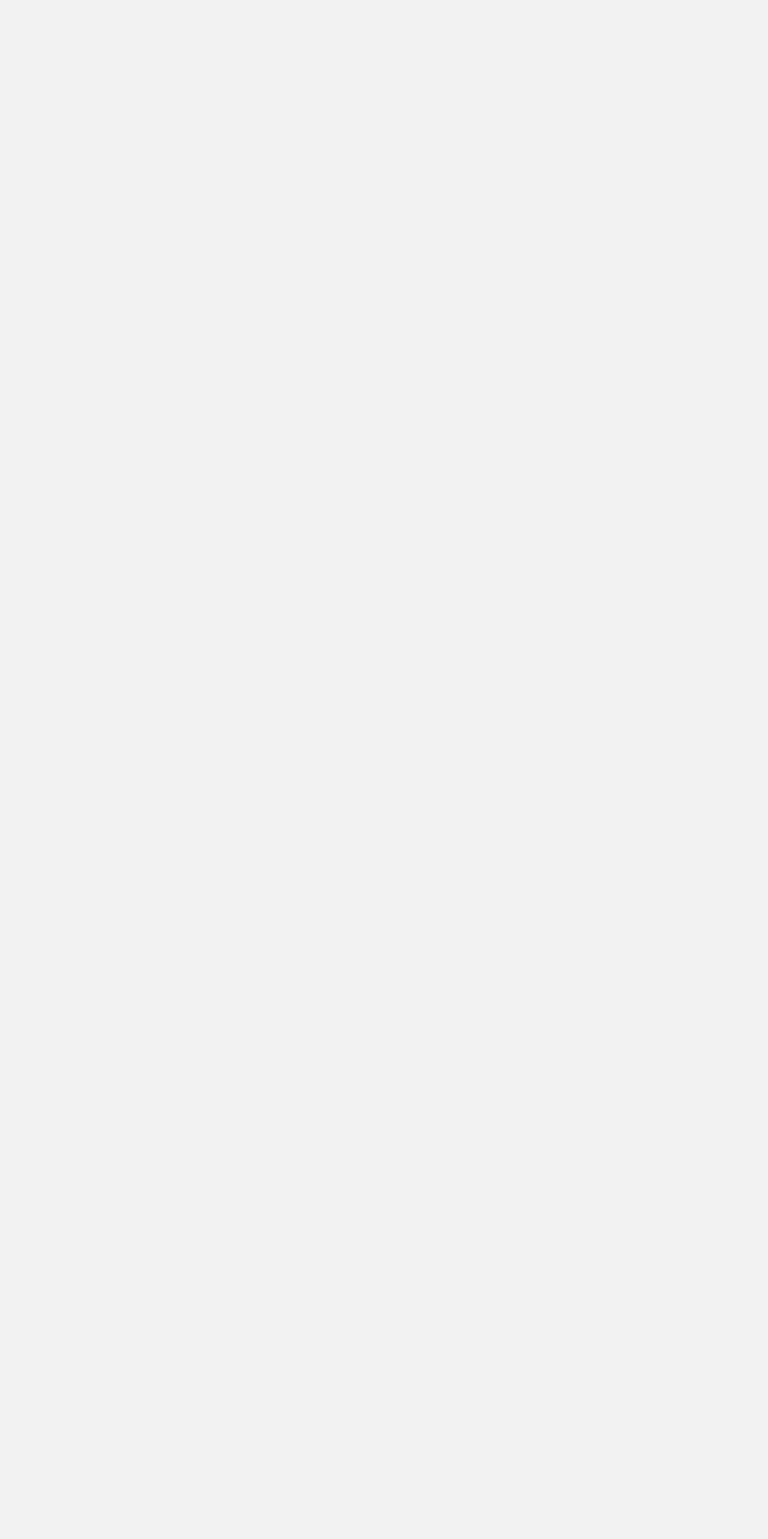
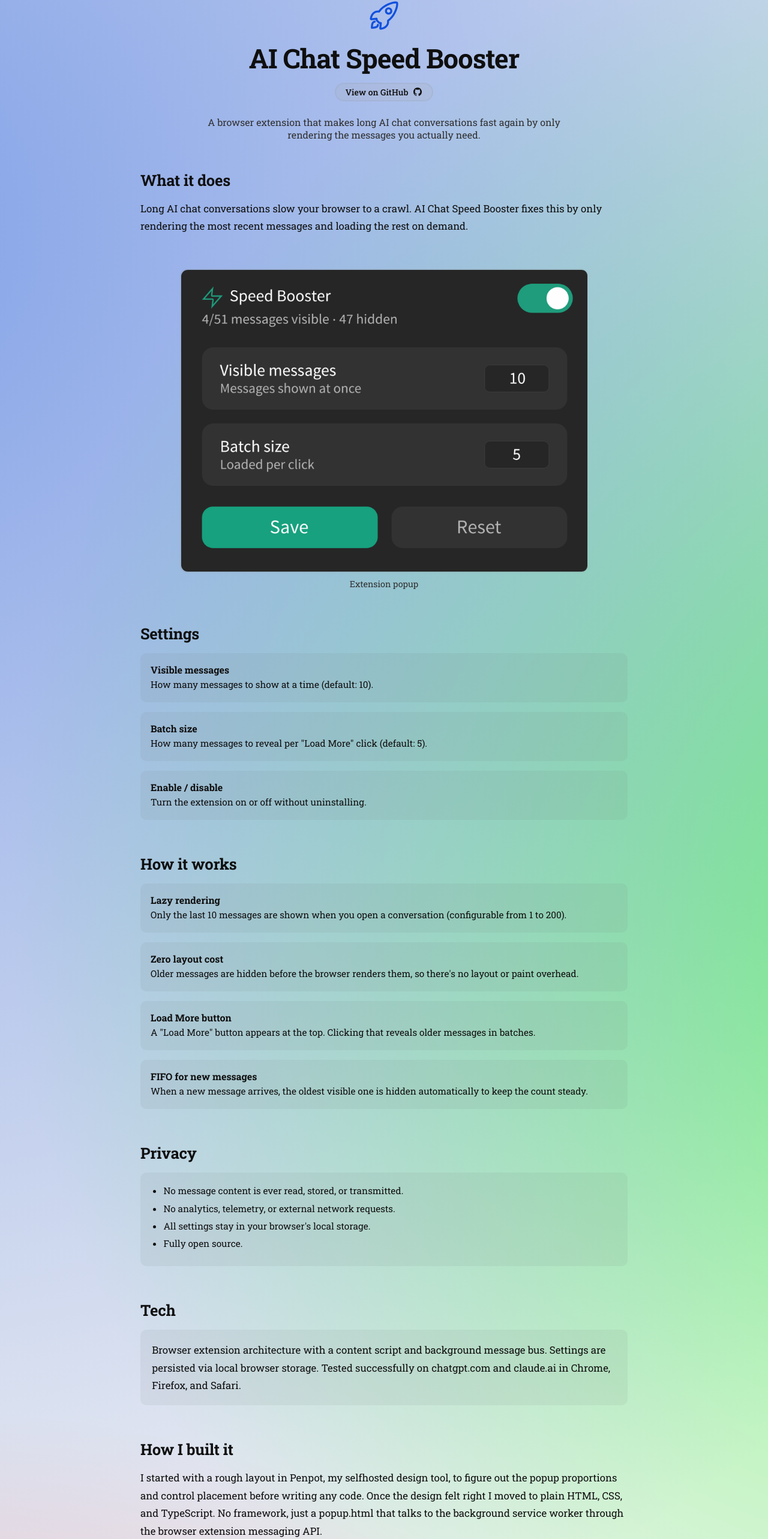
Before and after one commit to Noah4ever/noah4ever.github.io, a React (Vite) app: page /projects/ai-chat-speed-booster in a window 1280 px wide. Before the commit this address had no page. Shown: the part 159-2725 px from the top of the page at 60% size. Before the commit the page ends 800 px from the top, so only its background shows below. Built offline with nearby package versions, Linux system fonts and the light colour scheme; a web font is replaced by a local one.

Commit message:
refactor: rename to ai-chat-speed-booster

```diff
--- a/src/MainRouter.tsx
+++ b/src/MainRouter.tsx
@@ -4,7 +4,7 @@ import ProjectLayout from "./components/ProjectLayout";
 import Giftboard from "./pages/projects/Giftboard";
 import CustomPartyApp from "./pages/projects/CustomPartyApp";
 import Nolicom from "./pages/projects/Nolicom";
-import AIChatSpeedBoost from "./pages/projects/AIChatSpeedBoost";
+import AIChatSpeedBooster from "./pages/projects/AIChatSpeedBooster";
 
 export function MainRouter() {
   return (
@@ -15,7 +15,7 @@ export function MainRouter() {
           <Route path="giftboard" element={<Giftboard />} />
           <Route path="custom-party-app" element={<CustomPartyApp />} />
           <Route path="nolicom" element={<Nolicom />} />
-          <Route path="ai-chat-speed-boost" element={<AIChatSpeedBoost />} />
+          <Route path="ai-chat-speed-booster" element={<AIChatSpeedBooster />} />
         </Route>
       </Routes>
     </BrowserRouter>
--- a/src/locales/de/translation.json
+++ b/src/locales/de/translation.json
@@ -130,11 +130,11 @@
         "aria": "Retro ESP-NOW Desk Notifier Projektseite öffnen",
         "imageAlt": "Retro ESP-NOW Desk Notifier als montierter Prototyp"
       },
-      "aiChatSpeedBoost": {
-        "title": "AI Chat Speed Boost",
+      "aiChatSpeedBooster": {
+        "title": "AI Chat Speed Booster",
         "description": "Browser-Erweiterung, die lange KI-Chat-Unterhaltungen beschleunigt, indem Nachrichten lazy gerendert werden. Nur die letzten N Nachrichten werden angezeigt; ältere laden bei Bedarf.",
-        "aria": "AI Chat Speed Boost Projektseite öffnen",
-        "imageAlt": "AI Chat Speed Boost Popup-Screenshot"
+        "aria": "AI Chat Speed Booster Projektseite öffnen",
+        "imageAlt": "AI Chat Speed Booster Popup-Screenshot"
       }
     }
   },
@@ -368,14 +368,14 @@
       "brokenCaption": "Gebrochenes Gehäuse"
     }
   },
-  "aiChatSpeedBoost": {
+  "aiChatSpeedBooster": {
     "hero": {
-      "title": "AI Chat Speed Boost",
+      "title": "AI Chat Speed Booster",
       "tagline": "Eine Browser-Erweiterung, die lange KI-Chat-Unterhaltungen wieder schnell macht, indem nur die Nachrichten gerendert werden, die du gerade brauchst."
     },
     "sections": {
       "whatTitle": "Was es macht",
-      "whatText": "Lange KI-Chat-Unterhaltungen machen den Browser langsam. AI Chat Speed Boost behebt das, indem nur die neuesten Nachrichten gerendert werden und der Rest bei Bedarf geladen wird.",
+      "whatText": "Lange KI-Chat-Unterhaltungen machen den Browser langsam. AI Chat Speed Booster behebt das, indem nur die neuesten Nachrichten gerendert werden und der Rest bei Bedarf geladen wird.",
       "howTitle": "So funktioniert es",
       "settingsTitle": "Einstellungen",
       "privacyTitle": "Datenschutz",
@@ -412,7 +412,7 @@
       "text": "Browser-Extension-Architektur mit Content-Script und Background-Message-Bus. Einstellungen werden im lokalen Browser-Speicher gehalten. Erfolgreich getestet auf chatgpt.com und claude.ai in Chrome, Firefox und Safari."
     },
     "image": {
-      "alt": "AI Chat Speed Boost Erweiterungs-Popup",
+      "alt": "AI Chat Speed Booster Erweiterungs-Popup",
       "caption": "Erweiterungs-Popup"
     },
     "build": {
--- a/src/locales/en/translation.json
+++ b/src/locales/en/translation.json
@@ -130,11 +130,11 @@
         "aria": "Open ESP32 Retro Desk Notifier project page",
         "imageAlt": "ESP32 Retro Desk Notifier assembled prototype"
       },
-      "aiChatSpeedBoost": {
-        "title": "AI Chat Speed Boost",
+      "aiChatSpeedBooster": {
+        "title": "AI Chat Speed Booster",
         "description": "Browser extension that speeds up long AI chat conversations by lazily rendering messages. Only the last N messages are shown; older ones load on demand.",
-        "aria": "Open AI Chat Speed Boost project page",
-        "imageAlt": "AI Chat Speed Boost popup screenshot"
+        "aria": "Open AI Chat Speed Booster project page",
+        "imageAlt": "AI Chat Speed Booster popup screenshot"
       }
     }
   },
@@ -368,14 +368,14 @@
       "brokenCaption": "Broken case"
     }
   },
-  "aiChatSpeedBoost": {
+  "aiChatSpeedBooster": {
     "hero": {
-      "title": "AI Chat Speed Boost",
+      "title": "AI Chat Speed Booster",
       "tagline": "A browser extension that makes long AI chat conversations fast again by only rendering the messages you actually need."
     },
     "sections": {
       "whatTitle": "What it does",
-      "whatText": "Long AI chat conversations slow your browser to a crawl. AI Chat Speed Boost fixes this by only rendering the most recent messages and loading the rest on demand.",
+      "whatText": "Long AI chat conversations slow your browser to a crawl. AI Chat Speed Booster fixes this by only rendering the most recent messages and loading the rest on demand.",
       "howTitle": "How it works",
       "settingsTitle": "Settings",
       "privacyTitle": "Privacy",
@@ -412,7 +412,7 @@
       "text": "Browser extension architecture with a content script and background message bus. Settings are persisted via local browser storage. Tested successfully on chatgpt.com and claude.ai in Chrome, Firefox, and Safari."
     },
     "image": {
-      "alt": "AI Chat Speed Boost extension popup",
+      "alt": "AI Chat Speed Booster extension popup",
       "caption": "Extension popup"
     },
     "build": {
--- a/src/pages/Home.tsx
+++ b/src/pages/Home.tsx
@@ -446,14 +446,14 @@ export default function Home() {
             </li>
             <li>
               <ProjectCardLink
-                title={t("home.projects.aiChatSpeedBoost.title")}
-                description={t("home.projects.aiChatSpeedBoost.description")}
-                imageSrc="/Projects/ai-chat-speed-boost/speed-booster-popup.png"
-                href="/projects/ai-chat-speed-boost"
-                ariaLabel={t("home.projects.aiChatSpeedBoost.aria")}
-                imageAlt={t("home.projects.aiChatSpeedBoost.imageAlt")}
+                title={t("home.projects.aiChatSpeedBooster.title")}
+                description={t("home.projects.aiChatSpeedBooster.description")}
+                imageSrc="/Projects/ai-chat-speed-booster/speed-booster-popup.png"
+                href="/projects/ai-chat-speed-booster"
+                ariaLabel={t("home.projects.aiChatSpeedBooster.aria")}
+                imageAlt={t("home.projects.aiChatSpeedBooster.imageAlt")}
                 tags={["Browser Extension", "TypeScript"]}
-                githubLink="https://github.com/Noah4ever/ai-chat-speed-boost"
+                githubLink="https://github.com/Noah4ever/ai-chat-speed-booster"
               />
             </li>
             <li>
--- a/src/pages/projects/AIChatSpeedBoost.tsx
+++ b/src/pages/projects/AIChatSpeedBooster.tsx
@@ -1,12 +1,12 @@
 import ImageBorder from "@/components/ImageBorder";
-import "@styles/pages/ai_chat_speed_boost.scss";
+import "@styles/pages/ai_chat_speed_booster.scss";
 import {
     IoRocketOutline as RocketIcon,
     IoLogoGithub as GithubIcon,
 } from "react-icons/io5";
 import { useTranslation } from "react-i18next";
 
-export default function AIChatSpeedBoost() {
+export default function AIChatSpeedBooster() {
     const { t } = useTranslation();
 
     const highlightTypeScript = (code: string) => {
@@ -42,77 +42,77 @@ export default function AIChatSpeedBoost() {
     return (
         <>
             <section
-                className="ai-chat-speed-boost-hero"
-                aria-labelledby="ai-chat-speed-boost-title"
+                className="ai-chat-speed-booster-hero"
+                aria-labelledby="ai-chat-speed-booster-title"
             >
-                <div className="ai-chat-speed-boost-hero-icon" aria-hidden="true">
+                <div className="ai-chat-speed-booster-hero-icon" aria-hidden="true">
                     <RocketIcon />
                 </div>
-                <h1 id="ai-chat-speed-boost-title">{t("aiChatSpeedBoost.hero.title")}</h1>
+                <h1 id="ai-chat-speed-booster-title">{t("aiChatSpeedBooster.hero.title")}</h1>
                 <div className="project-hero-badges">
                     <a
-                        href="https://github.com/Noah4ever/ai-chat-speed-boost"
+                        href="https://github.com/Noah4ever/ai-chat-speed-booster"
                         className="view-github-badge"
                     >
                         View on GitHub <GithubIcon />
                     </a>
                 </div>
-                <p className="ai-chat-speed-boost-tagline">
-                    {t("aiChatSpeedBoost.hero.tagline")}
+                <p className="ai-chat-speed-booster-tagline">
+                    {t("aiChatSpeedBooster.hero.tagline")}
                 </p>
             </section>
 
             <section
                 className="project-section"
-                aria-labelledby="ai-chat-speed-boost-what-heading"
+                aria-labelledby="ai-chat-speed-booster-what-heading"
             >
-                <h2 id="ai-chat-speed-boost-what-heading">
-                    {t("aiChatSpeedBoost.sections.whatTitle")}
+                <h2 id="ai-chat-speed-booster-what-heading">
+                    {t("aiChatSpeedBooster.sections.whatTitle")}
                 </h2>
-                <p>{t("aiChatSpeedBoost.sections.whatText")}</p>
+                <p>{t("aiChatSpeedBooster.sections.whatText")}</p>
             </section>
 
             <section
-                className="ai-chat-speed-boost-image"
-                aria-labelledby="ai-chat-speed-boost-image-heading"
+                className="ai-chat-speed-booster-image"
+                aria-labelledby="ai-chat-speed-booster-image-heading"
             >
-                <h2 id="ai-chat-speed-boost-image-heading" className="sr-only">
-                    {t("aiChatSpeedBoost.sections.screenshotTitle")}
+                <h2 id="ai-chat-speed-booster-image-heading" className="sr-only">
+                    {t("aiChatSpeedBooster.sections.screenshotTitle")}
                 </h2>
                 <figure>
                     <ImageBorder
-                        src="/Projects/ai-chat-speed-boost/speed-booster-popup.png"
-                        alt={t("aiChatSpeedBoost.image.alt")}
+                        src="/Projects/ai-chat-speed-booster/speed-booster-popup.png"
+                        alt={t("aiChatSpeedBooster.image.alt")}
                     />
-                    <figcaption>{t("aiChatSpeedBoost.image.caption")}</figcaption>
+                    <figcaption>{t("aiChatSpeedBooster.image.caption")}</figcaption>
                 </figure>
             </section>
 
 
             <section
                 className="project-section"
-                aria-labelledby="ai-chat-speed-boost-settings-heading"
+                aria-labelledby="ai-chat-speed-booster-settings-heading"
             >
-                <h2 id="ai-chat-speed-boost-settings-heading">
-                    {t("aiChatSpeedBoost.sections.settingsTitle")}
+                <h2 id="ai-chat-speed-booster-settings-heading">
+                    {t("aiChatSpeedBooster.sections.settingsTitle")}
                 </h2>
-                <ul className="ai-chat-speed-boost-feature-list" role="list">
+                <ul className="ai-chat-speed-booster-feature-list" role="list">
                     <li>
                         <div>
-                            <strong>{t("aiChatSpeedBoost.settings.visibleTitle")}</strong>
-                            <p>{t("aiChatSpeedBoost.settings.visibleText")}</p>
+                            <strong>{t("aiChatSpeedBooster.settings.visibleTitle")}</strong>
+                            <p>{t("aiChatSpeedBooster.settings.visibleText")}</p>
                         </div>
                     </li>
                     <li>
                         <div>
-                            <strong>{t("aiChatSpeedBoost.settings.batchTitle")}</strong>
-                            <p>{t("aiChatSpeedBoost.settings.batchText")}</p>
+                            <strong>{t("aiChatSpeedBooster.settings.batchTitle")}</strong>
+                            <p>{t("aiChatSpeedBooster.settings.batchText")}</p>
                         </div>
                     </li>
                     <li>
                         <div>
-                            <strong>{t("aiChatSpeedBoost.settings.toggleTitle")}</strong>
-                            <p>{t("aiChatSpeedBoost.settings.toggleText")}</p>
+                            <strong>{t("aiChatSpeedBooster.settings.toggleTitle")}</strong>
+                            <p>{t("aiChatSpeedBooster.settings.toggleText")}</p>
                         </div>
                     </li>
                 </ul>
@@ -120,34 +120,34 @@ export default function AIChatSpeedBoost() {
 
             <section
                 className="project-section"
-                aria-labelledby="ai-chat-speed-boost-how-heading"
+                aria-labelledby="ai-chat-speed-booster-how-heading"
             >
-                <h2 id="ai-chat-speed-boost-how-heading">
-                    {t("aiChatSpeedBoost.sections.howTitle")}
+                <h2 id="ai-chat-speed-booster-how-heading">
+                    {t("aiChatSpeedBooster.sections.howTitle")}
                 </h2>
-                <ul className="ai-chat-speed-boost-feature-list" role="list">
+                <ul className="ai-chat-speed-booster-feature-list" role="list">
                     <li>
                         <div>
-                            <strong>{t("aiChatSpeedBoost.how.lazyTitle")}</strong>
-                            <p>{t("aiChatSpeedBoost.how.lazyText")}</p>
+                            <strong>{t("aiChatSpeedBooster.how.lazyTitle")}</strong>
+                            <p>{t("aiChatSpeedBooster.how.lazyText")}</p>
                         </div>
                     </li>
                     <li>
                         <div>
-                            <strong>{t("aiChatSpeedBoost.how.hiddenTitle")}</strong>
-                            <p>{t("aiChatSpeedBoost.how.hiddenText")}</p>
+                            <strong>{t("aiChatSpeedBooster.how.hiddenTitle")}</strong>
+                            <p>{t("aiChatSpeedBooster.how.hiddenText")}</p>
                         </div>
                     </li>
                     <li>
                         <div>
-                            <strong>{t("aiChatSpeedBoost.how.loadMoreTitle")}</strong>
-                            <p>{t("aiChatSpeedBoost.how.loadMoreText")}</p>
+                            <strong>{t("aiChatSpeedBooster.how.loadMoreTitle")}</strong>
+                            <p>{t("aiChatSpeedBooster.how.loadMoreText")}</p>
                         </div>
                     </li>
                     <li>
                         <div>
-                            <strong>{t("aiChatSpeedBoost.how.fifoTitle")}</strong>
-                            <p>{t("aiChatSpeedBoost.how.fifoText")}</p>
+                            <strong>{t("aiChatSpeedBooster.how.fifoTitle")}</strong>
+                            <p>{t("aiChatSpeedBooster.how.fifoText")}</p>
                         </div>
                     </li>
                 </ul>
@@ -156,56 +156,56 @@ export default function AIChatSpeedBoost() {
 
             <section
                 className="project-section"
-                aria-labelledby="ai-chat-speed-boost-privacy-heading"
+                aria-labelledby="ai-chat-speed-booster-privacy-heading"
             >
-                <h2 id="ai-chat-speed-boost-privacy-heading">
-                    {t("aiChatSpeedBoost.sections.privacyTitle")}
+                <h2 id="ai-chat-speed-booster-privacy-heading">
+                    {t("aiChatSpeedBooster.sections.privacyTitle")}
                 </h2>
-                <div className="ai-chat-speed-boost-privacy-card">
+                <div className="ai-chat-speed-booster-privacy-card">
                     <ul>
-                        <li>{t("aiChatSpeedBoost.privacy.noRead")}</li>
-                        <li>{t("aiChatSpeedBoost.privacy.noAnalytics")}</li>
-                        <li>{t("aiChatSpeedBoost.privacy.localStorage")}</li>
-                        <li>{t("aiChatSpeedBoost.privacy.openSource")}</li>
+                        <li>{t("aiChatSpeedBooster.privacy.noRead")}</li>
+                        <li>{t("aiChatSpeedBooster.privacy.noAnalytics")}</li>
+                        <li>{t("aiChatSpeedBooster.privacy.localStorage")}</li>
+                        <li>{t("aiChatSpeedBooster.privacy.openSource")}</li>
                     </ul>
                 </div>
             </section>
 
             <section
                 className="project-section"
-                aria-labelledby="ai-chat-speed-boost-tech-heading"
+                aria-labelledby="ai-chat-speed-booster-tech-heading"
             >
-                <h2 id="ai-chat-speed-boost-tech-heading">
-                    {t("aiChatSpeedBoost.sections.techTitle")}
+                <h2 id="ai-chat-speed-booster-tech-heading">
+                    {t("aiChatSpeedBooster.sections.techTitle")}
                 </h2>
-                <div className="ai-chat-speed-boost-tech-card">
-                    <p>{t("aiChatSpeedBoost.tech.text")}</p>
+                <div className="ai-chat-speed-booster-tech-card">
+                    <p>{t("aiChatSpeedBooster.tech.text")}</p>
                 </div>
             </section>
 
             <section
                 className="project-section"
-                aria-labelledby="ai-chat-speed-boost-build-heading"
+                aria-labelledby="ai-chat-speed-booster-build-heading"
             >
-                <h2 id="ai-chat-speed-boost-build-heading">
-                    {t("aiChatSpeedBoost.sections.buildTitle")}
+                <h2 id="ai-chat-speed-booster-build-heading">
+                    {t("aiChatSpeedBooster.sections.buildTitle")}
                 </h2>
-                <p>{t("aiChatSpeedBoost.build.p1")}</p>
-                <p>{t("aiChatSpeedBoost.build.p2")}</p>
-                <p>{t("aiChatSpeedBoost.build.p3")}</p>
+                <p>{t("aiChatSpeedBooster.build.p1")}</p>
+                <p>{t("aiChatSpeedBooster.build.p2")}</p>
+                <p>{t("aiChatSpeedBooster.build.p3")}</p>
             </section>
 
             <section
-                className="project-section ai-chat-speed-boost-code-section"
-                aria-labelledby="ai-chat-speed-boost-code-heading"
+                className="project-section ai-chat-speed-booster-code-section"
+                aria-labelledby="ai-chat-speed-booster-code-heading"
             >
-                <h2 id="ai-chat-speed-boost-code-heading">
-                    {t("aiChatSpeedBoost.sections.codeTitle")}
+                <h2 id="ai-chat-speed-booster-code-heading">
+                    {t("aiChatSpeedBooster.sections.codeTitle")}
                 </h2>
-                <p>{t("aiChatSpeedBoost.code.intro")}</p>
+                <p>{t("aiChatSpeedBooster.code.intro")}</p>
 
-                <h3>{t("aiChatSpeedBoost.code.messageManagerTitle")}</h3>
-                <p>{t("aiChatSpeedBoost.code.messageManagerText")}</p>
+                <h3>{t("aiChatSpeedBooster.code.messageManagerTitle")}</h3>
+                <p>{t("aiChatSpeedBooster.code.messageManagerText")}</p>
                 <pre className="code-block">
                     <code
                         className="code-highlight"
@@ -232,8 +232,8 @@ export default function AIChatSpeedBoost() {
                     />
                 </pre>
 
-                <h3>{t("aiChatSpeedBoost.code.fifoTitle")}</h3>
-                <p>{t("aiChatSpeedBoost.code.fifoText")}</p>
+                <h3>{t("aiChatSpeedBooster.code.fifoTitle")}</h3>
+                <p>{t("aiChatSpeedBooster.code.fifoText")}</p>
                 <pre className="code-block">
                     <code
                         className="code-highlight"
@@ -253,8 +253,8 @@ export default function AIChatSpeedBoost() {
                     />
                 </pre>
 
-                <h3>{t("aiChatSpeedBoost.code.domObserverTitle")}</h3>
-                <p>{t("aiChatSpeedBoost.code.domObserverText")}</p>
+                <h3>{t("aiChatSpeedBooster.code.domObserverTitle")}</h3>
+                <p>{t("aiChatSpeedBooster.code.domObserverText")}</p>
                 <pre className="code-block">
                     <code
                         className="code-highlight"
@@ -289,8 +289,8 @@ private processMutations(mutations: MutationRecord[]): void {
                     />
                 </pre>
 
-                <h3>{t("aiChatSpeedBoost.code.backgroundTitle")}</h3>
-                <p>{t("aiChatSpeedBoost.code.backgroundText")}</p>
+                <h3>{t("aiChatSpeedBooster.code.backgroundTitle")}</h3>
+                <p>{t("aiChatSpeedBooster.code.backgroundText")}</p>
                 <pre className="code-block">
                     <code
                         className="code-highlight"
--- a/src/styles/pages/ai_chat_speed_boost.scss
+++ b/src/styles/pages/ai_chat_speed_booster.scss
@@ -1,8 +1,8 @@
-.ai-chat-speed-boost-hero {
+.ai-chat-speed-booster-hero {
     text-align: center;
     margin-bottom: 3rem;
 
-    .ai-chat-speed-boost-hero-icon {
+    .ai-chat-speed-booster-hero-icon {
         display: flex;
         justify-content: center;
         margin-bottom: 0.9rem;
@@ -20,14 +20,14 @@
         letter-spacing: -0.02em;
     }
 
-    .ai-chat-speed-boost-tagline {
+    .ai-chat-speed-booster-tagline {
         max-width: 620px;
         margin: 0 auto;
         color: var(--color-text-muted);
     }
 }
 
-.ai-chat-speed-boost-feature-list {
+.ai-chat-speed-booster-feature-list {
     list-style: none;
     margin: 0;
     padding: 0;
@@ -74,7 +74,7 @@
     }
 }
 
-.ai-chat-speed-boost-privacy-card {
+.ai-chat-speed-booster-privacy-card {
     display: flex;
     gap: 0.8rem;
     align-items: flex-start;
@@ -82,7 +82,7 @@
     border-radius: 10px;
     background-color: var(--color-background-blur);
 
-    .ai-chat-speed-boost-privacy-icon {
+    .ai-chat-speed-booster-privacy-icon {
         color: var(--color-accent);
         flex-shrink: 0;
 
@@ -105,7 +105,7 @@
     }
 }
 
-.ai-chat-speed-boost-tech-card {
+.ai-chat-speed-booster-tech-card {
     display: flex;
     gap: 0.8rem;
     align-items: flex-start;
@@ -113,7 +113,7 @@
     border-radius: 10px;
     background-color: var(--color-background-blur);
 
-    .ai-chat-speed-boost-tech-icon {
+    .ai-chat-speed-booster-tech-icon {
         color: var(--color-accent);
 
         svg {
@@ -127,7 +127,7 @@
     }
 }
 
-.ai-chat-speed-boost-image {
+.ai-chat-speed-booster-image {
     margin-bottom: 3.5rem;
 
     figure {
@@ -152,7 +152,7 @@
     }
 }
 
-.ai-chat-speed-boost-section-icon {
+.ai-chat-speed-booster-section-icon {
     display: inline-block;
     vertical-align: -0.15em;
     width: 1.1em;
@@ -161,7 +161,7 @@
     color: var(--color-accent);
 }
 
-.ai-chat-speed-boost-code-section {
+.ai-chat-speed-booster-code-section {
     h3 {
         margin-top: 2rem;
         margin-bottom: 0.5rem;
```
Also changed, not shown: public/Projects/ai-chat-speed-booster/screenshot-1.png (renamed from public/Projects/ai-chat-speed-boost/screenshot-1.png), public/Projects/ai-chat-speed-booster/speed-booster-popup.png (renamed from public/Projects/ai-chat-speed-boost/speed-booster-popup.png).
